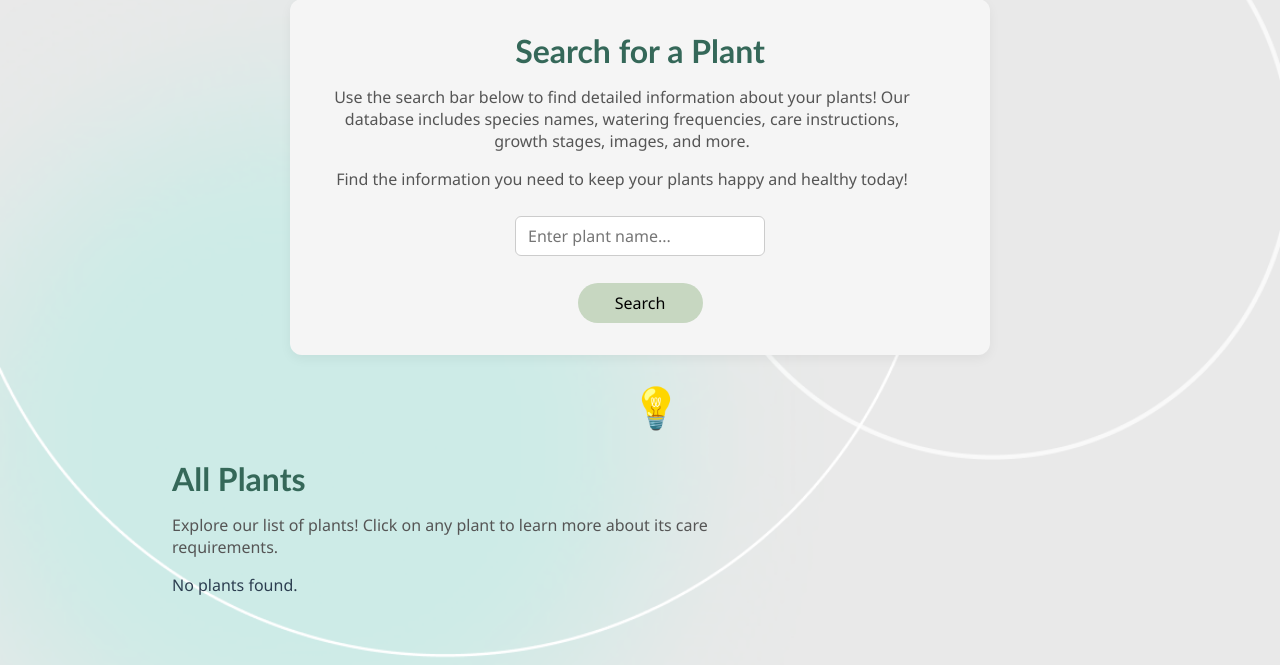
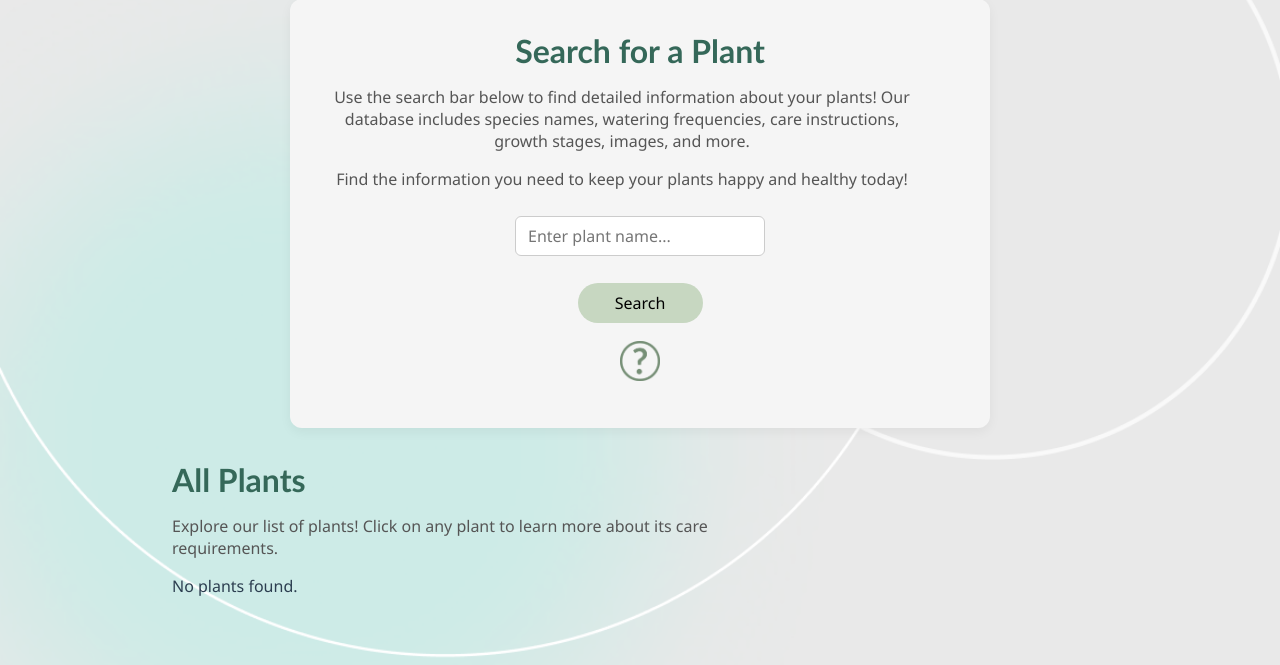
Before and after one commit to Floridaked/Agile-Dev-Project, a Flask app: page /search_plant in a window 1280 px wide. Shown: the part 135-800 px from the top of the page. Run offline with Flask 3, Linux system fonts and the light colour scheme; data that the repository does not hold is empty.

Commit message:
change lightbulb to question mark

```diff
--- a/templates/plants.html
+++ b/templates/plants.html
@@ -45,7 +45,7 @@
 
 
         <div class="notification-section">
-            <button id="mood-info-icon" class="plant-info-icon-btn" title="Mood meanings">💡</button>
+            <button id="mood-info-icon" class="plant-info-icon-btn" title="Mood meanings"><img src="static\Images\questionmark_g.png" alt="" style="height: 40pxl;width: 40px;"></button>
 
             <div class="reminder">
                 {% for plant in data %}
--- a/templates/search_plant.html
+++ b/templates/search_plant.html
@@ -30,11 +30,11 @@
             <button type="submit">Search</button>
             </form>
 
+        <button id="info-icon" class="info-icon-btn" title="More info"><img src="static\Images\questionmark_g.png" alt="" style="height: 40pxl;width: 40px; margin: 10px;"></button>
+
     </main>
 
-    <div class="info-icon-row">
-        <button id="info-icon" class="info-icon-btn" title="More info">💡</button>
-    </div>
+
 
     <div id="info-modal" class="info-modal hidden">
         <div class="info-modal-content">
```
Also changed, not shown: static/Images/questionmark_g.png (added).
